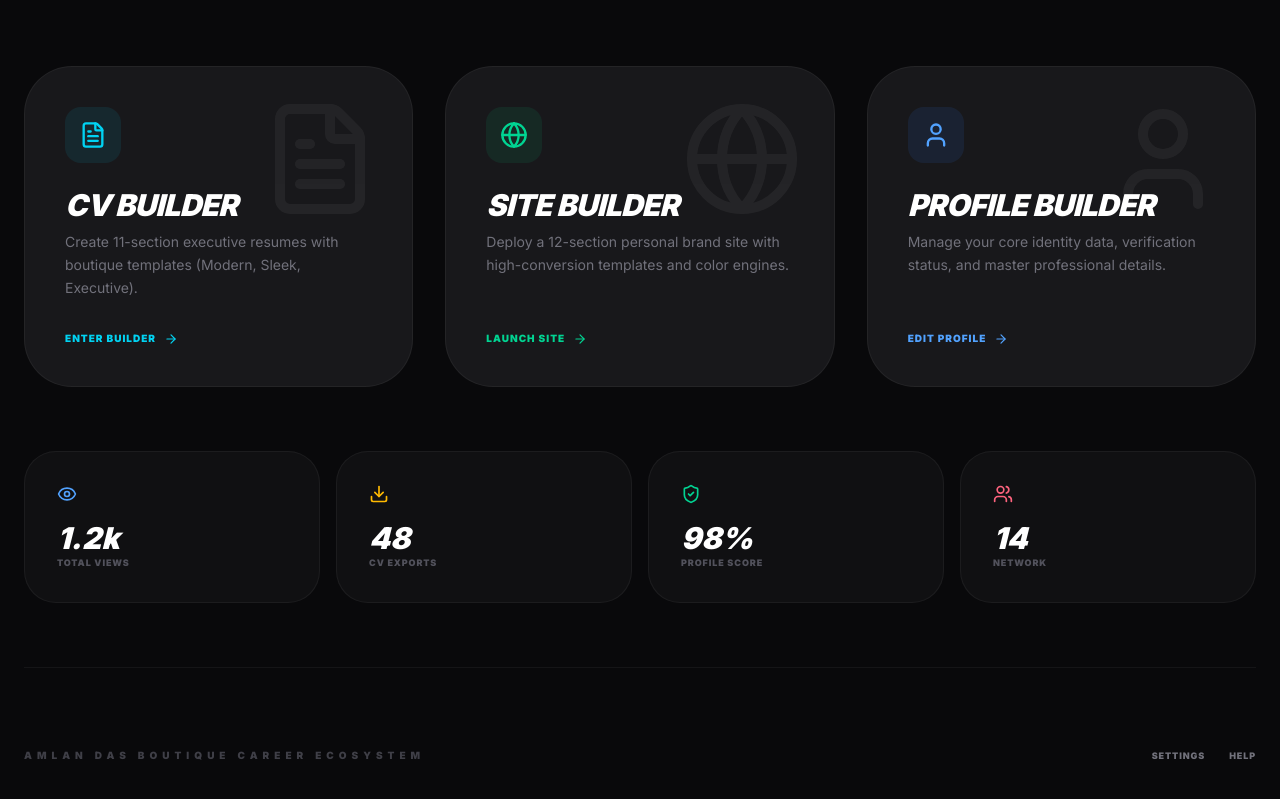
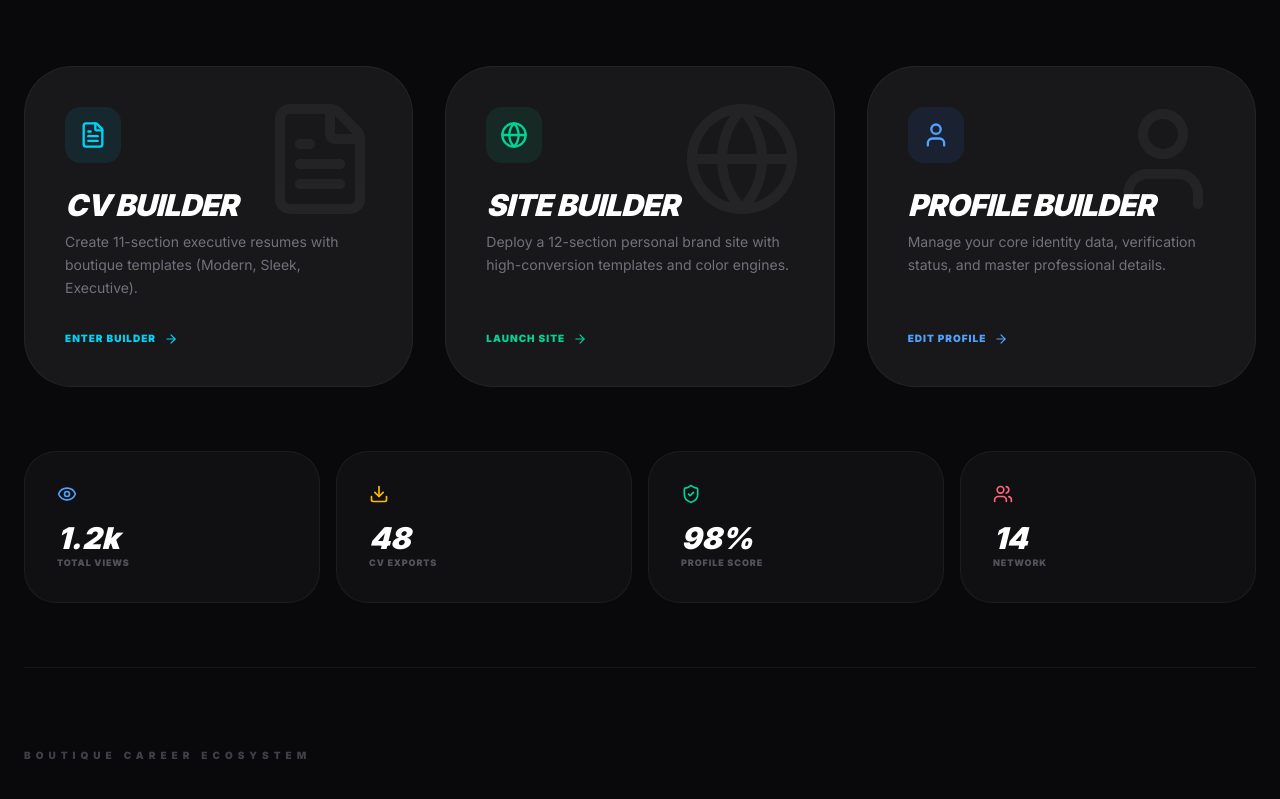
Before and after one commit to AmlanDas1998/growth-platform-mvp, a Next.js app: page /dashboard in a window 1280 px wide. Shown: the part 325-1124 px from the top of the page. Built offline with nearby package versions, Linux system fonts and the light colour scheme.

Commit message:
fix: Nav bar

```diff
--- a/app/dashboard/page.tsx
+++ b/app/dashboard/page.tsx
@@ -3,20 +3,27 @@ import React from 'react';
 import { motion } from 'framer-motion';
 import {
   FileText, Globe, Zap, ArrowRight, TrendingUp, Users, Eye,
-  Download, User, ShieldCheck // FIX: Added Download to imports
+  Download, User, ShieldCheck
 } from 'lucide-react';
 import Link from 'next/link';
 
 export default function DashboardPage() {
-  // --- ANIMATION VARIANTS ---
+  // --- FIX: Build-safe Animation Variants ---
   const fadeInUp = {
     hidden: { opacity: 0, y: 20 },
-    visible: { opacity: 1, y: 0, transition: { duration: 0.6, ease: [0.22, 1, 0.36, 1] } }
+    visible: {
+      opacity: 1,
+      y: 0,
+      transition: { duration: 0.6, ease: "easeOut" } // Standard easing to avoid Type errors
+    }
   };
 
   const staggerContainer = {
     hidden: { opacity: 0 },
-    visible: { opacity: 1, transition: { staggerChildren: 0.1 } }
+    visible: {
+      opacity: 1,
+      transition: { staggerChildren: 0.1 }
+    }
   };
 
   return (
@@ -41,7 +48,6 @@ export default function DashboardPage() {
           initial="hidden" animate="visible" variants={staggerContainer}
           className="grid grid-cols-1 md:grid-cols-3 gap-8"
         >
-
           {/* 1. CV BUILDER TILE */}
           <Link href="/cv-builder">
             <motion.div
@@ -94,7 +100,7 @@ export default function DashboardPage() {
             </motion.div>
           </Link>
 
-          {/* 3. PROFILE BUILDER TILE (Connected to /profile) */}
+          {/* 3. PROFILE BUILDER TILE */}
           <Link href="/profile">
             <motion.div
               variants={fadeInUp} whileHover={{ y: -8, borderColor: 'rgba(59,130,246,0.3)' }}
@@ -119,10 +125,9 @@ export default function DashboardPage() {
               </div>
             </motion.div>
           </Link>
-
         </motion.div>
 
-        {/* --- QUICK STATS ROW --- */}
+        {/* --- STATS SECTION --- */}
         <motion.div
           initial="hidden" animate="visible" variants={staggerContainer}
           className="grid grid-cols-1 md:grid-cols-4 gap-4"
@@ -146,19 +151,11 @@ export default function DashboardPage() {
           ))}
         </motion.div>
 
-        {/* --- FOOTER --- */}
-        <motion.footer
-          initial={{ opacity: 0 }} animate={{ opacity: 1 }} transition={{ delay: 1 }}
-          className="pt-20 border-t border-white/5 flex justify-between items-center"
-        >
-          <p className="text-[10px] font-black uppercase tracking-[0.5em] text-zinc-700">
-            Amlan Das Boutique Career Ecosystem
+        <footer className="pt-20 border-t border-white/5 flex justify-between items-center text-zinc-700">
+          <p className="text-[10px] font-black uppercase tracking-[0.5em]">
+            Boutique Career Ecosystem
           </p>
-          <div className="flex gap-6 text-[9px] font-black uppercase tracking-widest text-zinc-500">
-             <span className="hover:text-white cursor-pointer">Settings</span>
-             <span className="hover:text-white cursor-pointer">Help</span>
-          </div>
-        </motion.footer>
+        </footer>
 
       </div>
     </div>
```
